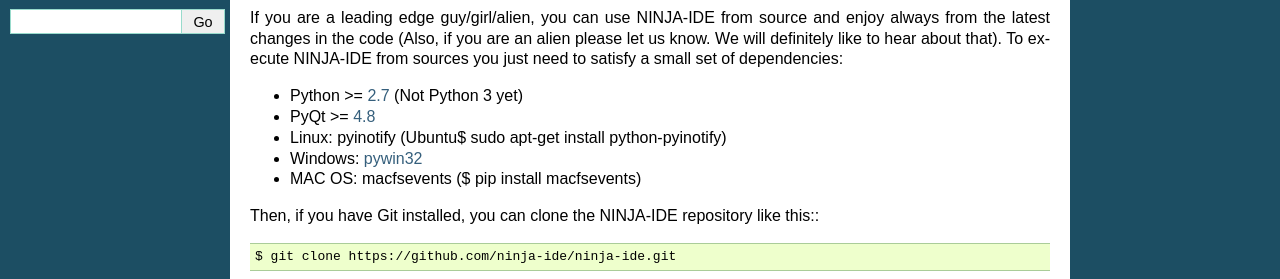
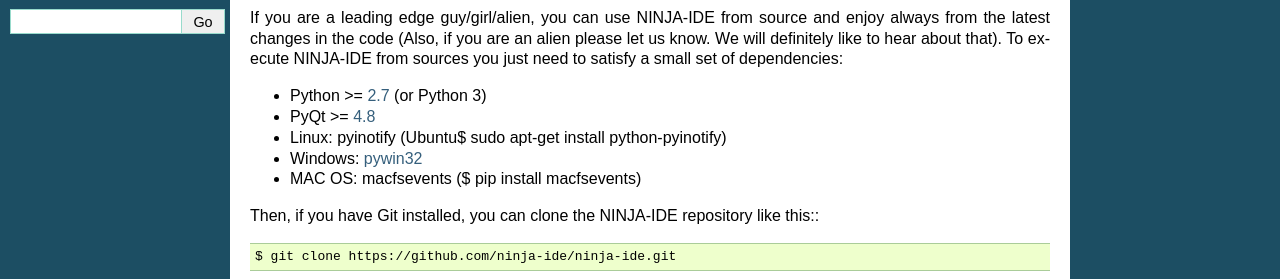
Before and after one commit to ninja-ide/ninja-ide-documentation, a Sphinx documentation site: the page built from docs/installing.rst, in a window 1280 px wide. Shown: the part 371-650 px from the top of the page. Built offline with Sphinx 7.4.7, drawn with Linux system fonts in a browser that asks for light colours.

Commit message:
Updated dependencies (Python 3 included)

```diff
--- a/docs/installing.rst
+++ b/docs/installing.rst
@@ -22,7 +22,7 @@
 please let us know. We will definitely like to hear about that). To execute
 NINJA-IDE from sources you just need to satisfy a small set of dependencies:
 
--  Python >= `2.7 <http://www.python.org/download/>`_ (Not Python 3 yet)
+-  Python >= `2.7 <http://www.python.org/download/>`_ (or Python 3)
 -  PyQt >= `4.8 <http://www.riverbankcomputing.co.uk/software/pyqt/intro>`_
 -  Linux: pyinotify (Ubuntu$ sudo apt-get install python-pyinotify)
 -  Windows: `pywin32 <http://sourceforge.net/projects/pywin32/files/>`_
```
